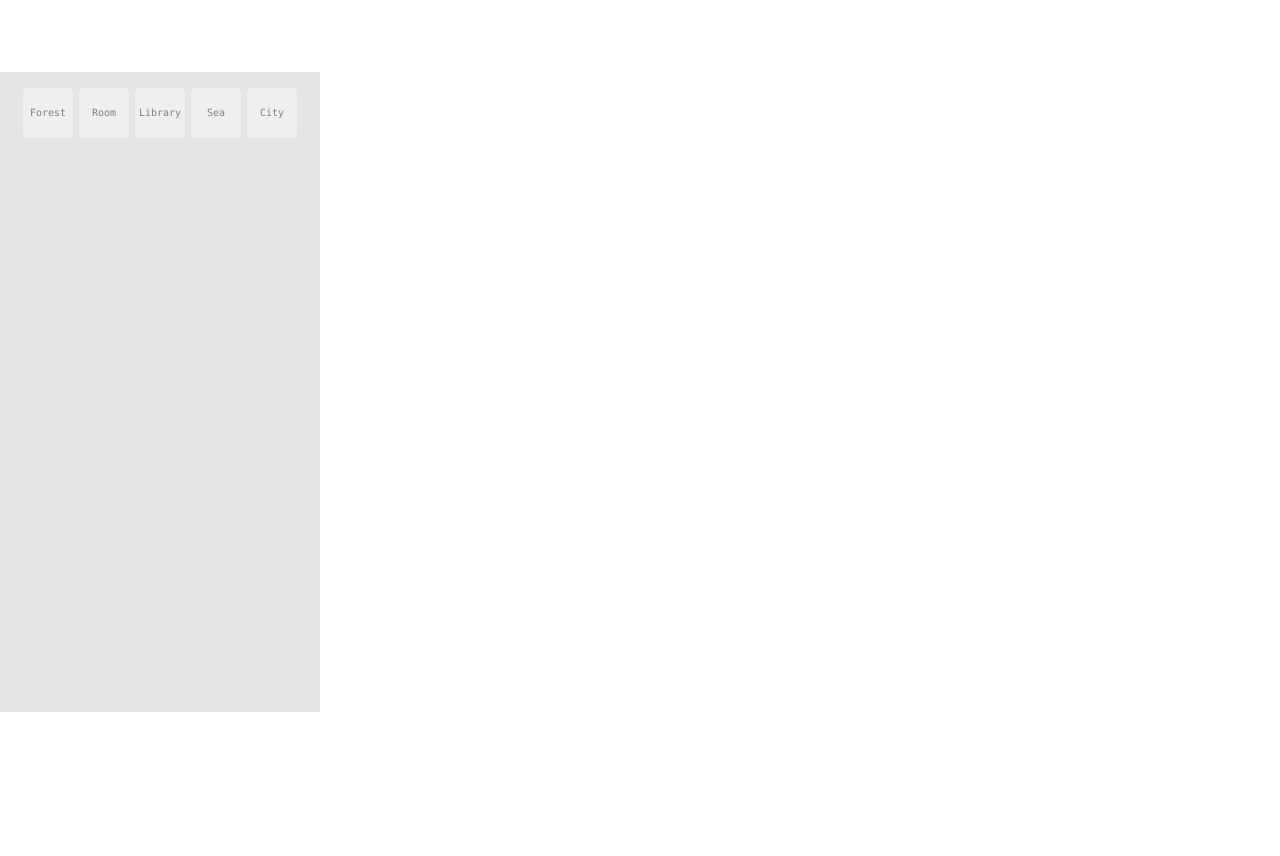
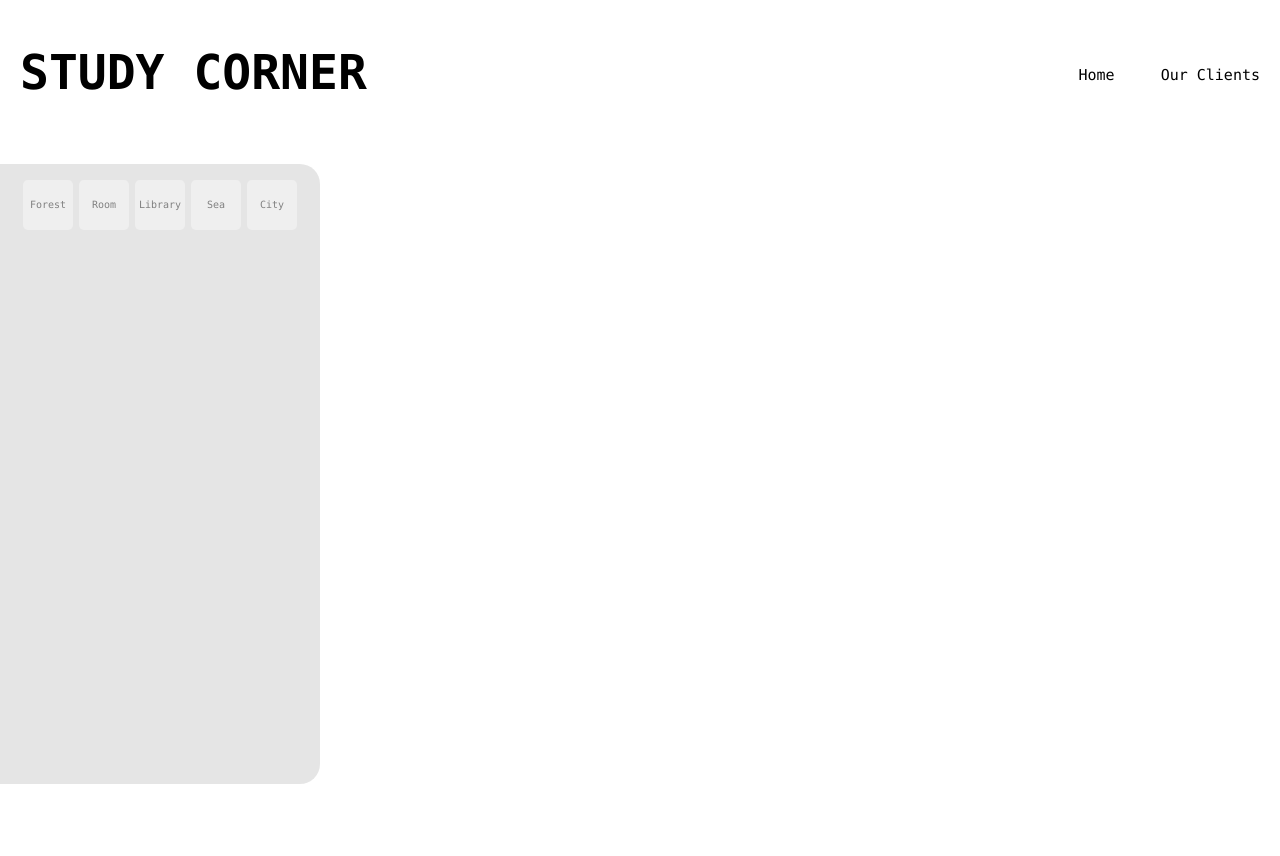
Before and after one commit to elintyskwrang/Project---Study-House, a plain HTML site: page index.html in a window 1280 px wide. Before the commit the page ends 800 px from the top, so only its background shows below. Drawn offline with Linux system fonts and the light colour scheme.

Commit message:
Header with links

```diff
--- a/index.html
+++ b/index.html
@@ -4,7 +4,7 @@
     <meta charset="UTF-8">
     <meta http-equiv="X-UA-Compatible" content="IE=edge">
     <meta name="viewport" content="width=device-width, initial-scale=1.0">
-    <title>Document</title>
+    <title>STUDY CORNER</title>
     <link rel="stylesheet" href="style.css">
 </head>
 
@@ -13,18 +13,31 @@
 
         <div class="header">
 
-            HEADER
+            <div class="title">
+                <h1>STUDY CORNER</h1>
+            </div>
+
+            <div class="navigation">
+                <nav>
+                    <ul class = "nav_links">
+                        <li><a href="">Home</a></li>
+                        <li><a href="">Our Clients</a></li>
+
+                    </ul>
+                </nav>
+            </div>
 
         </div>
+
+
+
 
     </header>
     <div class="content">
          <main>
-            <div id = "main">
+            <div id = "main"></div>
 
-                MAIN CONTENT
 
-            </div>
 
         </main>
          <aside class="left-sidebar">
--- a/style.css
+++ b/style.css
@@ -5,21 +5,52 @@
     margin: 0;
 }
 
+.title{
+    color:black;
+    margin-right: auto;
+    font-family: "Lucida Console", "Courier New", monospace;
+}
+
+li, a{
+    font-size: 15px;
+    color: black;
+    text-decoration: none;
+    font-family: "Lucida Console", "Courier New", monospace;
+}
+
+.nav_links{
+    list-style: none;
+}
+
+.nav_links li{
+    display: inline-block;
+    padding: 0px 20px;
+}
+
+.nav_links li a{
+    transition: all 0.3s ease 0s;
+}
+
+.nav_links li a:hover{
+    color: gray;
+}
+
+
 button{
     width: 50px;
     height: 50px;
-
     border-radius: 5px;
     border: none;
     font-family: "Lucida Console", "Courier New", monospace;
     font-size: x-small;
     color: gray;
-
+    cursor: pointer;
 }
 
 button:hover{
     background-color: lightgray;
 }
+
 /* COLORS and FONTS */
 body {
     color: white;
@@ -28,8 +59,13 @@ body {
     line-height: 3;
 
 }
-header {
-    background: white;
+.header {
+    display: flex;
+    justify-content: flex-end;
+    align-items: center;
+    /* padding: 30px 10%; */
+    background-color: white;
+    padding-left: 20px;
 }
 main {
 
@@ -39,6 +75,10 @@ footer {
 }
 .left-sidebar {
     background-color: rgba(0,0,0,.1);
+    margin-top: 20px;
+    border-bottom-right-radius: 20px;
+    border-top-right-radius: 20px;
+
 }
 .right-sidebar {
 
```
